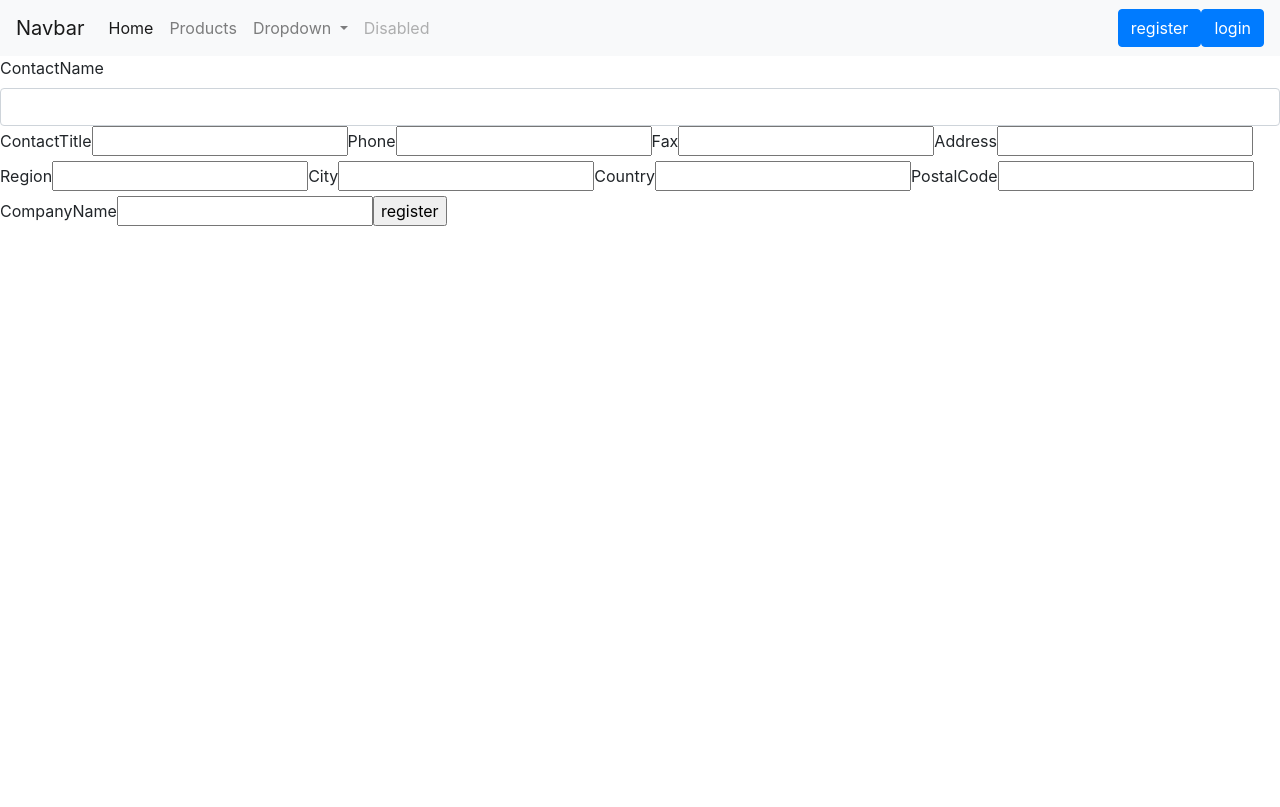
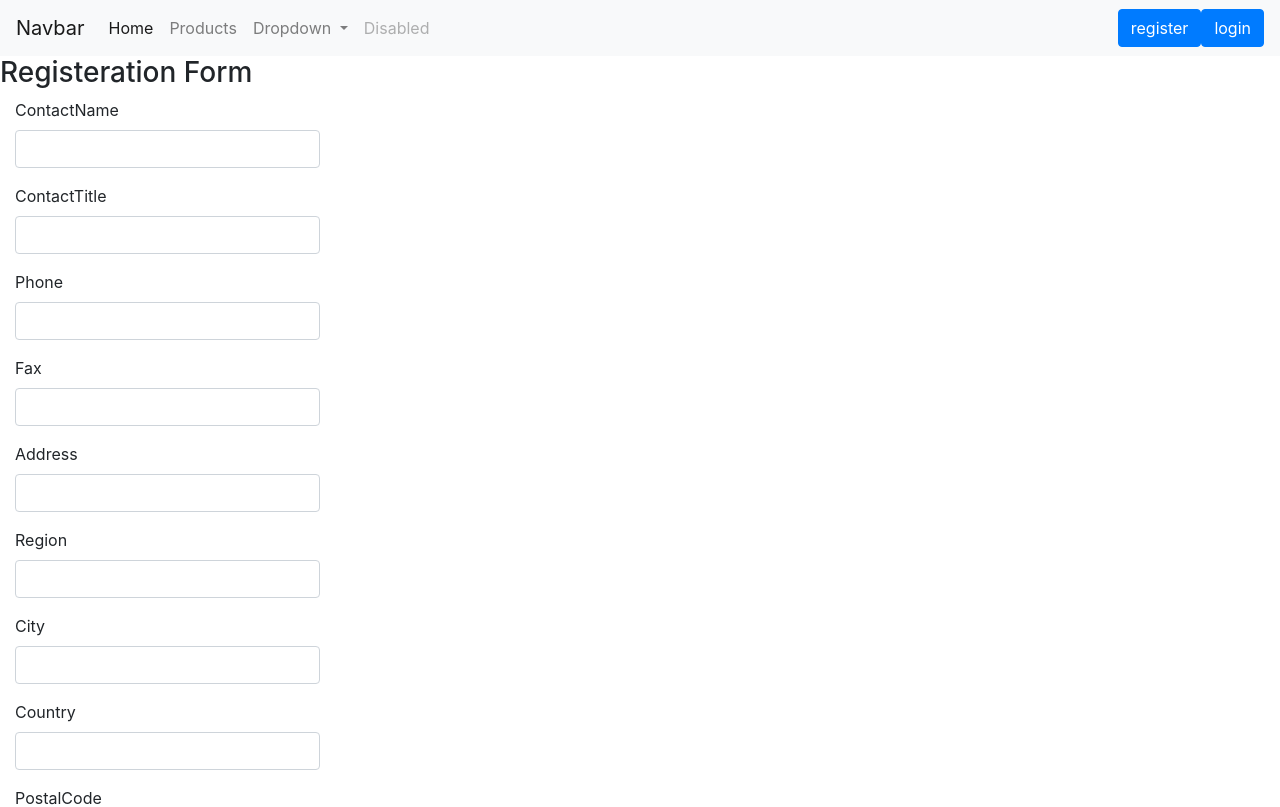
Before and after one commit to ahmedmohsen08/MEANproject, an Angular app: page /registration in a window 1280 px wide. Shown: the top 807 px of the page. Built offline with nearby package versions, Linux system fonts and the light colour scheme.

Commit message:
validations

```diff
--- a/src/app/registration/registration.component.html
+++ b/src/app/registration/registration.component.html
@@ -1,31 +1,65 @@
-<form method="POST"
-  (ngSubmit)="onSubmit(ContactName.value,ContactTitle.value,Phone.value,Fax.value,Address.value,Region.value,City.value,Country.value,PostalCode.value,CompanyName.value)">
+<!--<form method="POST" class="needs-validation"
+  (ngSubmit)="onSubmit(ContactName.value,ContactTitle.value,Phone.value,Fax.value,Address.value,Region.value,City.value,Country.value,PostalCode.value,CompanyName.value)"
+  novalidate>
 
+<div class="form-group">
+  <label for="ContactName">ContactName</label>
+  <input type="text" name="ContactName" class="form-control" #ContactName class="form-control" style="width:50%" required pattern="">
+  <span  class="invalid-feedback">please fill out this field</span>
 
-  <label>ContactName</label>
-  <input type="text" name="ContactName" class="form-control" #ContactName>
+</div>
 
-  <label>ContactTitle</label>
-  <input type="text" name="ContactTitle" #ContactTitle>
-  <label>Phone</label>
-  <input type="text" name="Phone" #Phone>
-  <label>Fax</label>
-  <input type="text" name="Fax" #Fax>
-  <label>Address</label>
-  <input type="text" name="Address" #Address>
-  <label>Region</label>
-  <input type="text" name="Region" #Region>
-  <label>City</label>
-  <input type="text" name="City" #City>
-  <label>Country</label>
-  <input type="text" name="Country" #Country>
+<div class="form-group">
+  <label class="control-label">ContactTitle</label>
+  <input type="text" name="ContactTitle" #ContactTitle class="form-control" style="width:50%" required>
+  <span  class="invalid-feedback">please fill out this field</span>
+
+  </div>
+
+  <div class="form-group">
+  <label class="control-label">Phone</label>
+  <input type="text" name="Phone" #Phone class="form-control" style="width:50%" required>
+  <span id="ContactName_error" class="invalid-feedback">please fill out this field</span>
+
+  </div>
+
+  <div class="form-group">
+  <label class="control-label">Fax</label>
+  <input type="text" name="Fax" #Fax class="form-control" style="width:50%" required>
+  <span  class="invalid-feedback">please fill out this field</span>
+  </div>
+  <div class="form-group">
+  <label class="control-label">Address</label>
+  <input type="text" name="Address" #Address class="form-control" style="width:50%" required>
+  <span  class="invalid-feedback">please fill out this field</span>
+  </div>
+
+  <div class="form-group">
+  <label class="control-label">Region</label>
+  <input type="text" name="Region" #Region class="form-control" style="width:50%" required>
+  <span  class="invalid-feedback">please fill out this field</span>
+  </div>
+<div class="form-group">
+  <label class="control-label">City</label>
+  <input type="text" name="City" #City class="form-control" style="width:50%">
+  </div>
+  <div class="form-group">
+  <label class="control-label">Country</label>
+  <input type="text" name="Country" #Country class="form-control" style="width:50%">
+  </div>
+  <div class="form-group">
   <label>PostalCode</label>
-  <input type="text" name="PostalCode" #PostalCode>
+  <input type="text" name="PostalCode" #PostalCode class="form-control" style="width:50%">
+  </div>
+  <div class="form-group">
   <label>CompanyName</label>
-  <input type="text" name="CompanyName" #CompanyName>
+  <input type="text" name="CompanyName" #CompanyName class="form-control" style="width:50%">
+  </div>
 
-  <input type="submit" value="register">
+  <input type="submit" value="register" class="btn btn-primary">
 </form>
+-->
+
 
 
 
@@ -41,3 +75,109 @@
       <div *ngIf="contactNameControl.errors.minLength">{{contactNameControl.errors.minLength.requiredLenght}}</div>
     </div>
   </div>-->
+<h3>Registeration Form</h3>
+  <form method="POST"  #f="ngForm" class="needs-validation col-6"
+  (ngSubmit)="onSubmit(f,ContactName.value,ContactTitle.value,Phone.value,Fax.value,Address.value,Region.value,City.value,Country.value,PostalCode.value,CompanyName.value)"
+  novalidate>
+
+<div class="form-group">
+  <label for="ContactName">ContactName</label>
+  <input required minlength="5" maxlength="15" pattern="[a-zA-Z]+" ngModel #ContactNameModel="ngModel" type="text" name="ContactName" class="form-control" #ContactName class="form-control" style="width:50%">
+  <span  class="invalid-feedback">please fill out this field</span>
+    <div class="alert alert-danger" *ngIf="ContactNameModel.touched && !ContactNameModel.valid">
+      <div *ngIf="ContactNameModel.errors.required">ContactName is required</div>
+      <div *ngIf="ContactNameModel.errors.minLength">ContactName should be minLength {{ContactNameModel.errors.minLength.requiredLength}}</div>
+      <div *ngIf="ContactNameModel.errors.pattern">"ContactName doesn't match the pattern"</div>
+    </div>
+</div>
+
+<div class="form-group">
+  <label class="control-label">ContactTitle</label>
+  <input required pattern="[a-zA-Z]+" type="text" name="ContactTitle" #ContactTitle ngModel #ContactTitleModel="ngModel" class="form-control"  style="width:50%">
+  <span  class="invalid-feedback">please fill out this field</span>
+  <div class="alert alert-danger" *ngIf="ContactTitleModel.touched && !ContactTitleModel.valid">
+      <div *ngIf="ContactTitleModel.errors.required">ContactTitle is required</div>
+      <div *ngIf="ContactTitleModel.errors.minLength">ContactTitle should be minLength {{ContactTitleModel.errors.minLength.requiredLength}}</div>
+      <div *ngIf="ContactTitleModel.errors.pattern">"ContactTitle doesn't match the pattern"</div>
+    </div>
+  </div>
+
+  <div class="form-group">
+  <label class="control-label">Phone</label>
+  <input required  pattern="(01)[0-9]{9}" ngModel #phoneModel="ngModel"  type="text" name="Phone" #Phone class="form-control" style="width:50%" >
+  <span class="invalid-feedback">please fill out this field</span>
+  <div class="alert alert-danger" *ngIf="phoneModel.touched && !phoneModel.valid">
+      <div *ngIf="phoneModel.errors.required">phone is required</div>
+      <div *ngIf="phoneModel.errors.pattern">"phone doesn't match the pattern"</div>
+    </div>
+  </div>
+
+
+  <div class="form-group">
+  <label class="control-label">Fax</label>
+  <input required  pattern="[0-9]{5}" ngModel #faxModel="ngModel" type="text" name="Fax" #Fax class="form-control" style="width:50%" >
+  <span  class="invalid-feedback">please fill out this field</span>
+  <div class="alert alert-danger" *ngIf="faxModel.touched && !faxModel.valid">
+      <div *ngIf="faxModel.errors.required">fax is required</div>
+      <div *ngIf="faxModel.errors.pattern">"fax doesn't match the pattern"</div>
+    </div>
+  </div>
+
+  <div class="form-group">
+  <label class="control-label">Address</label>
+  <input required  ngModel #AddressModel="ngModel" type="text" name="Address" #Address class="form-control" style="width:50%" >
+  <span  class="invalid-feedback">please fill out this field</span>
+  <div class="alert alert-danger" *ngIf="AddressModel.touched && !AddressModel.valid">
+      <div *ngIf="AddressModel.errors.required">Address is required</div>
+    </div>
+  </div>
+
+  <div class="form-group">
+  <label class="control-label">Region</label>
+  <input required  ngModel #RegionModel="ngModel" type="text" name="Region" #Region class="form-control" style="width:50%" >
+  <span  class="invalid-feedback">please fill out this field</span>
+  <div class="alert alert-danger" *ngIf="RegionModel.touched && !RegionModel.valid">
+      <div *ngIf="RegionModel.errors.required">Region is required</div>
+    </div>
+
+  </div>
+<div class="form-group">
+  <label class="control-label">City</label>
+  <input required pattern="[a-zA-Z]+"  ngModel #cityModel="ngModel" type="text" name="City" #City class="form-control" style="width:50%">
+  <span  class="invalid-feedback">please fill out this field</span>
+  <div class="alert alert-danger" *ngIf="cityModel.touched && !cityModel.valid">
+      <div *ngIf="cityModel.errors.required">city is required</div>
+      <div *ngIf="cityModel.errors.pattern">"city doesn't match the pattern"</div>
+
+    </div>
+  </div>
+
+  <div class="form-group">
+  <label class="control-label">Country</label>
+  <input required pattern="[a-zA-Z]+"  ngModel #countryModel="ngModel" type="text" name="Country" #Country class="form-control" style="width:50%">
+  <span  class="invalid-feedback">please fill out this field</span>
+  <div class="alert alert-danger" *ngIf="countryModel.touched && !countryModel.valid">
+      <div *ngIf="countryModel.errors.required">country is required</div>
+      <div *ngIf="countryModel.errors.pattern">"country doesn't match the pattern"</div>
+
+    </div>
+  </div>
+
+  <div class="form-group">
+  <label>PostalCode</label>
+  <input required type="text" name="PostalCode" #PostalCode class="form-control" style="width:50%">
+  <span  class="invalid-feedback">please fill out this field</span>
+  </div>
+
+  <div class="form-group">
+  <label>CompanyName</label>
+  <input  required pattern="[a-zA-Z]+"  ngModel #companyModel="ngModel" type="text" name="CompanyName" #CompanyName class="form-control" style="width:50%">
+  <span  class="invalid-feedback">please fill out this field</span>
+  <div class="alert alert-danger" *ngIf="companyModel.touched && !companyModel.valid">
+      <div *ngIf="companyModel.errors.required">CompanyName is required</div>
+      <div *ngIf="companyModel.errors.pattern">"CompanyName doesn't match the pattern"</div>
+    </div>
+  </div>
+
+  <input type="submit" value="register" class="btn btn-primary">
+</form>
--- a/src/app/registration/registration.component.ts
+++ b/src/app/registration/registration.component.ts
@@ -19,9 +19,12 @@ export class RegistrationComponent implements OnInit {
 // get contactNameControl(){
 //   return this.form.get('contactNameControl');
 // }
-  onSubmit(ContactName,ContactTitle,Phone,Fax,Address,Region,City,Country,PostalCode,CompanyName) {
+  onSubmit(form,ContactName,ContactTitle,Phone,Fax,Address,Region,City,Country,PostalCode,CompanyName) {
+   console.log(form.valid);
+   if(form.valid)
+   {
     console.log('submitting');
-    this.http.post('http://127.0.0.1:4600/register',
+    this.http.post('http://127.0.0.1:4200/register',
      {
        ContactName:ContactName,
        ContactTitle: ContactTitle,
@@ -36,5 +39,8 @@ export class RegistrationComponent implements OnInit {
        }).toPromise().catch(error=>{
       console.log(error);
     });
-  }
+   }
+
+   }
+
 }
--- a/src/index.html
+++ b/src/index.html
@@ -7,8 +7,32 @@
 
   <meta name="viewport" content="width=device-width, initial-scale=1">
   <link rel="icon" type="image/x-icon" href="favicon.ico">
+  <script src="https://ajax.googleapis.com/ajax/libs/jquery/3.3.1/jquery.min.js"></script>
+  <script src="https://cdnjs.cloudflare.com/ajax/libs/popper.js/1.14.7/umd/popper.min.js"></script>
+  <script src="https://maxcdn.bootstrapcdn.com/bootstrap/4.3.1/js/bootstrap.min.js"></script>
 </head>
 <body>
+
   <app-root></app-root>
+  <script>
+      // Disable form submissions if there are invalid fields
+      (function() {
+        'use strict';
+        window.addEventListener('load', function() {
+          // Get the forms we want to add validation styles to
+          var forms = document.getElementsByClassName('needs-validation');
+          // Loop over them and prevent submission
+          var validation = Array.prototype.filter.call(forms, function(form) {
+            form.addEventListener('submit', function(event) {
+              if (form.checkValidity() === false) {
+                event.preventDefault();
+                event.stopPropagation();
+              }
+              form.classList.add('was-validated');
+            }, false);
+          });
+        }, false);
+      })();
+      </script>
 </body>
 </html>
```
